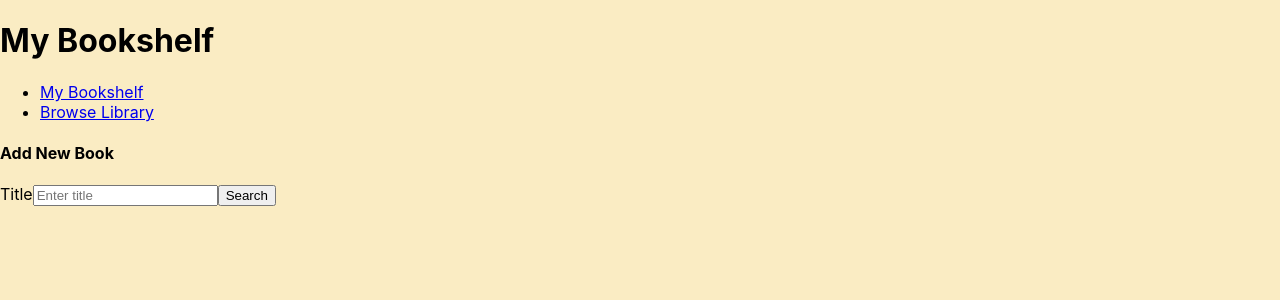
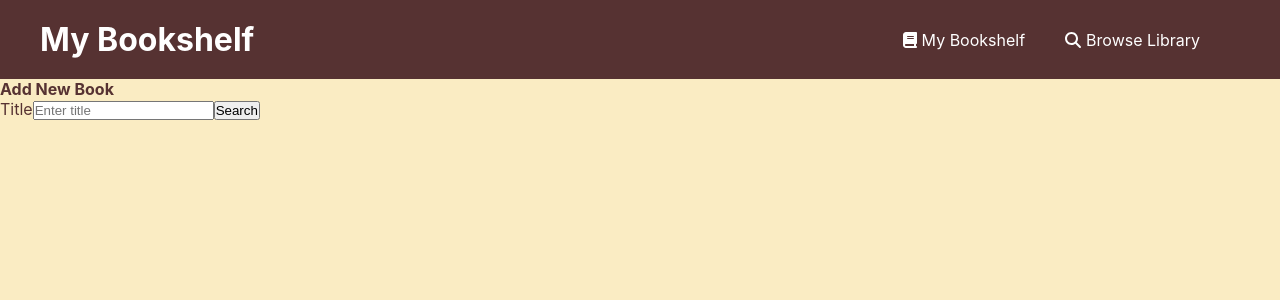
Before and after one commit to javar10/Bookshelf-App-React-Django, a React (Create React App) app in the folder frontend/: page /browse in a window 1280 px wide. Shown: the top 300 px of the page. Built offline with nearby package versions, Linux system fonts and the light colour scheme.

Commit message:
css for header and book display

```diff
--- a/frontend/package.json
+++ b/frontend/package.json
@@ -3,6 +3,9 @@
   "version": "0.1.0",
   "private": true,
   "dependencies": {
+    "@fortawesome/fontawesome-svg-core": "^6.6.0",
+    "@fortawesome/free-solid-svg-icons": "^6.6.0",
+    "@fortawesome/react-fontawesome": "^0.2.2",
     "@testing-library/jest-dom": "^5.17.0",
     "@testing-library/react": "^13.4.0",
     "@testing-library/user-event": "^13.5.0",
--- a/frontend/src/App.css
+++ b/frontend/src/App.css
@@ -1,7 +1,42 @@
+* {
+  margin: 0;
+  padding: 0;
+  box-sizing: border-box;
+}
+
+.headerDiv {
+  color: white;
+  padding: 20px 40px;
+  display: flex;
+  justify-content: space-between;
+  align-items: center;
+  position: -webkit-sticky;
+  position: sticky;
+  top: 0;
+  width: 100%;
+  z-index: 1000;
+  background-color: #563232;
+}
+
+.headerList {
+  list-style-type: none;
+  display: flex;
+}
+
+.headerListItem {
+  margin-right: 20px;
+  text-decoration: none;
+  transition: color 0.3s ease;
+  color: white;
+}
+
+.headerListIcon {
+  margin-right: 5px;
+}
 
 .bookshelfHeading {
   margin-left: 40px;
-  color: #563232;
+  padding: 10px 0px 0px 10px
 }
 
 .displayBooksDiv {
@@ -14,10 +49,61 @@
 
 .displayBookCard {
   width: 200px;
-  height: 400px;
+  min-height: 350px;
   text-wrap: wrap;
   margin: 10px;
-  padding: 5px;
+  padding: 8px;
   background-color: #dae3fc74;
   box-shadow: 0 0 5px #dae3fc;
 }
+
+.bookDiv {
+  min-height: 332px;
+  display: flex;
+  flex-direction: column;
+  justify-content: space-between;
+}
+
+.bookImgDiv {
+  min-height: 242px;
+  /* position: relative;
+  bottom: 0; */
+  display: flex;
+  flex-direction: column;
+  justify-content: flex-end;
+  padding-bottom: 10px;
+}
+
+.bookImg {
+
+    max-width: 100%; /* Ensures image stays within its container */
+    max-height: 230px; /* Set maximum height for the image */
+    object-fit: contain; /* Optional: Maintain aspect ratio and cover container */
+
+
+}
+
+.bookInfoDiv {
+  position: relative;
+  bottom: 0;
+  min-height: 90px;
+  display: flex;
+  flex-direction: column;
+  justify-content: space-between;
+}
+
+.button {
+  background-color: #563232;
+  border: none;
+  width: fit-content;
+  padding: 4px 15px;
+  border-radius: 20px;
+  color: white;
+  font-weight: bold;
+  cursor: pointer;
+
+}
+
+.removeBtn:hover {
+  background-color: #aa2f11;
+}
--- a/frontend/src/components/Header.js
+++ b/frontend/src/components/Header.js
@@ -1,13 +1,26 @@
 import { Link } from 'react-router-dom';
+import { FontAwesomeIcon } from '@fortawesome/react-fontawesome';
+import { faMagnifyingGlass, faBook } from '@fortawesome/free-solid-svg-icons';
+
 
 const Header = () => {
     return (
         <header className="headerDiv">
             <h1 className="headerTitle">My Bookshelf</h1>
             <nav className="headerNav">
-                <ul>
-                    <li><Link to="/">My Bookshelf</Link></li>
-                    <li><Link to='/browse'>Browse Library</Link></li>
+                <ul className="headerList">
+                    <li className="headerListItem">
+                        <Link to="/" className="headerListItem">
+                        <FontAwesomeIcon icon={faBook} className="headerListIcon"/>
+                        My Bookshelf
+                        </Link>
+                        </li>
+                    <li className="headerListItem">
+                        <Link to='/browse' className="headerListItem">
+                        <FontAwesomeIcon icon={faMagnifyingGlass} className="headerListIcon"/>
+                        Browse Library
+                        </Link>
+                        </li>
                 </ul>
 
             </nav>
--- a/frontend/src/features/bookSearch/AddBookButton.js
+++ b/frontend/src/features/bookSearch/AddBookButton.js
@@ -1,10 +1,12 @@
 
-import { API_BASE_URL } from "../../utils/API_BASE_URL";
+import { API_BASE_URL } from '../../utils/API_BASE_URL';
 import axios from 'axios';
 
 const AddBookButton = ({ data }) => {
 
     const handleClick = async (e) => {
+
+
         e.preventDefault();
 
         const newBook = {
@@ -20,17 +22,19 @@ const AddBookButton = ({ data }) => {
         try {
             const response = await axios.post(`${API_BASE_URL}book-create/`, newBook);
             console.log('Book added successfully:', response.data);
-            // Optionally, update state or notify user of success
+            // Update state or notify user of success
         } catch (error) {
             console.error('Error adding book:', error);
             if(error.response) {
                 console.error('Detailed Error: ', error.response.data);
             }
         }
+
+
     }
 
     return (
-        <button onClick={handleClick} >Add to My Bookshelf</button>
+        <button className='button' onClick={handleClick} >Add to My Bookshelf</button>
     )
 }
 
--- a/frontend/src/features/bookSearch/DisplaySearchedBooks.js
+++ b/frontend/src/features/bookSearch/DisplaySearchedBooks.js
@@ -4,20 +4,30 @@ import AddBookButton from "./AddBookButton"
 const DisplaySearchedBooks = ({ imageIdArray, searchData }) => {
 
     return (
-        // <>
+        <>
             <div className='displayBooksDiv'>
                 {imageIdArray.map((id, index) => {
                     if (id) {
                         return (
                             <>
                                 <div key={index} id={index} className='displayBookCard'>
-                                    <div>
-                                    <img src={`https://covers.openlibrary.org/b/olid/${id}-M.jpg`} />
+                                    <div className='bookDiv'>
+                                        <div className='bookImgDiv'>
+                                            <img
+                                                src={`https://covers.openlibrary.org/b/olid/${id}-M.jpg`}
+                                                alt={`cover of ${searchData.docs[index].title}`}
+                                                className='bookImg'
+                                            />
+                                        </div>
+                                    <div className='bookInfoDiv'>
                                     <h4>{searchData.docs[index].title}
-                                        <span style={{ fontStyle: 'italic' }}>({searchData.docs[index].first_publish_year})</span>
-                                    </h4>
-                                    <p>by {searchData.docs[index].author_name}</p>
-                                    <AddBookButton data={searchData.docs[index]} />
+                                            <span style={{ fontStyle: 'italic' }}>({searchData.docs[index].first_publish_year})</span>
+                                        </h4>
+                                        <p>{searchData.docs[index].author_name}</p>
+                                        <AddBookButton data={searchData.docs[index]} />
+
+                                    </div>
+
 
                                     </div>
 
@@ -29,7 +39,7 @@ const DisplaySearchedBooks = ({ imageIdArray, searchData }) => {
                     }
                 })}
             </div>
-        // </>
+        </>
 
     )
 }
--- a/frontend/src/features/userBooks/BookCard.js
+++ b/frontend/src/features/userBooks/BookCard.js
@@ -14,7 +14,7 @@ const DisplaySearchedBooks = ({ bookList }) => {
             console.log('book deleted')
         } catch (error) {
             console.error('Error deleting item:', error);
-            if(error.response) {
+            if (error.response) {
                 console.error('Detailed Error: ', error.response.data);
             }
         }
@@ -26,11 +26,34 @@ const DisplaySearchedBooks = ({ bookList }) => {
             <div className='displayBooksDiv'>
                 {bookList.map((book, index) => {
                     return (
-                        <div key={index} id={index} className='displayBookCard card'>
-                        <img src={book.coverURL} alt={`image of ${book.title}`}/>
-                        <h4>{book.title} <span style={{ fontStyle: 'italic' }}>({book.firstPublishDate})</span></h4>
-                        <p>Written by: {book.author}</p>
-                        <button id={book.id} onClick={removeBook}>Remove Book</button>
+                        <div key={index} id={index} className='displayBookCard'>
+                            <div className='bookDiv'>
+                                <div className='bookImgDiv'>
+                                    <img
+                                        src={book.coverURL}
+                                        alt={`cover of ${book.title}`}
+                                        className='bookImg'
+                                    />
+                                </div>
+
+                                <div className='bookInfoDiv'>
+                                    <h4>
+                                        {book.title}
+                                        <span style={{ fontStyle: 'italic' }}>
+                                            ({book.firstPublishDate})
+                                        </span>
+                                    </h4>
+                                    <p>{book.author}</p>
+                                    <button
+                                        id={book.id}
+                                        onClick={removeBook}
+                                        className='button removeBtn'>
+                                        Remove Book
+                                    </button>
+                                </div>
+
+                            </div>
+
                         </div>
                     )
                 })}
--- a/frontend/src/index.css
+++ b/frontend/src/index.css
@@ -6,6 +6,7 @@ body {
   -webkit-font-smoothing: antialiased;
   -moz-osx-font-smoothing: grayscale;
   background-color: #faecc3;
+  color: #563232;
 }
 
 code {
--- a/frontend/src/pages/HomePage.js
+++ b/frontend/src/pages/HomePage.js
@@ -1,8 +1,5 @@
 
 import DisplayUsersBooks from "../features/userBooks/DisplayUsersBooks";
-import Header from "../components/Header";
-import Login from "../components/Login";
-import SearchBooks from "../features/bookSearch/SearchBooks";
 
 const HomePage = () => {
 
```
Also changed, not shown: 1 other file (tests, documents, lock files or other folders).
